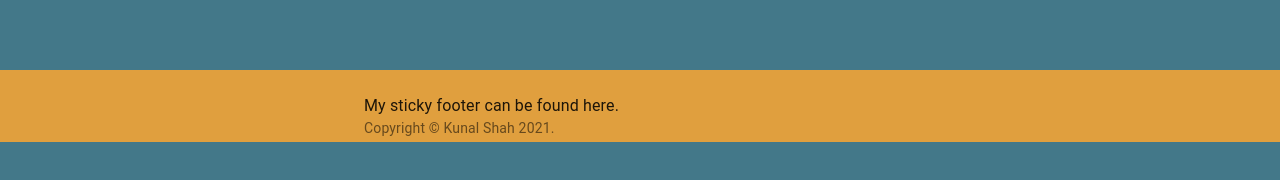
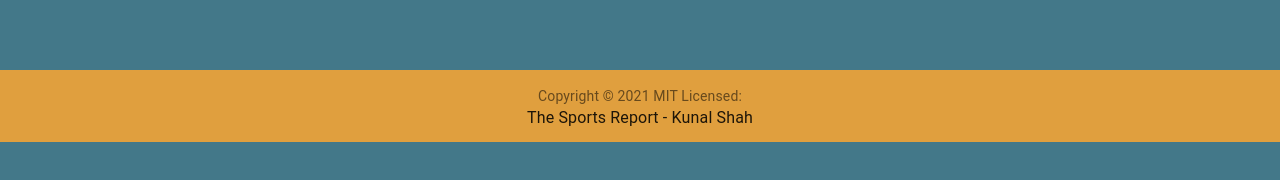
Before and after one commit to kdshah6593/the-sports-report-frontend, a React (Create React App) app: page / in a window 1280 px wide. Shown: the part 658-838 px from the top of the page. Built offline with nearby package versions, Linux system fonts and the light colour scheme.

Commit message:
changed text, add links, center footer

```diff
--- a/src/components/Footer.jsx
+++ b/src/components/Footer.jsx
@@ -9,24 +9,23 @@ function Copyright() {
     return (
       <Typography variant="body2" color="textSecondary">
         {'Copyright © '}
-        <Link color="inherit" href="https://github.com/kdshah6593/the-sports-report-frontend">
-          Kunal Shah
-        </Link>{' '}
         {new Date().getFullYear()}
-        {'.'}
+        {' '}
+        {'MIT Licensed:'}
       </Typography>
     );
   }
 
 const useStyles = makeStyles((theme) => ({
     footer: {
-        padding: theme.spacing(3, 2),
+        padding: theme.spacing(2, 2),
         marginTop: 'auto',
         backgroundColor: '#E09F3E',
         position: 'fixed',
         bottom: 0,
         width: '100%',
         height: '4.5rem',
+        textAlign: 'center',
     },
     phantom: {
         height: '10vh',
@@ -40,9 +39,9 @@ export default function Footer() {
             <CssBaseline />
             <div className={classes.phantom}></div>
             <footer className={classes.footer}>
-                <Container maxWidth="sm">
-                    <Typography variant="body1">My sticky footer can be found here.</Typography>
+                <Container maxWidth="false">
                     <Copyright />
+                    <Typography variant="body1"><Link color="inherit" href="https://github.com/kdshah6593/the-sports-report-frontend">The Sports Report</Link> - <Link color="inherit" href="https://github.com/kdshah6593">Kunal Shah</Link></Typography>
                 </Container>
             </footer>
         </div>
```
